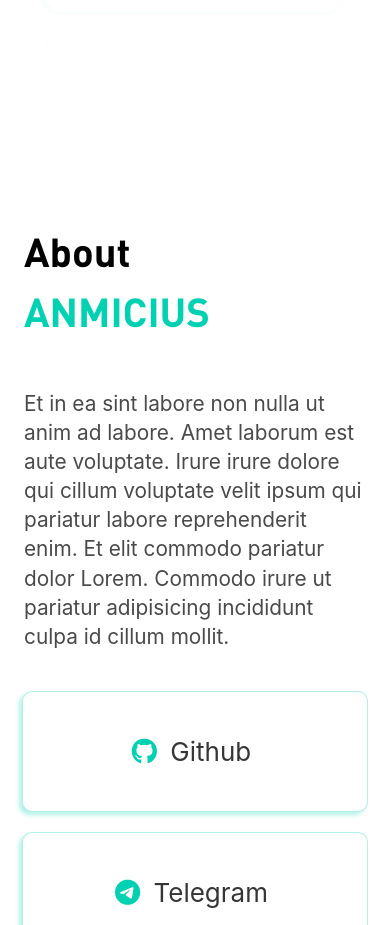
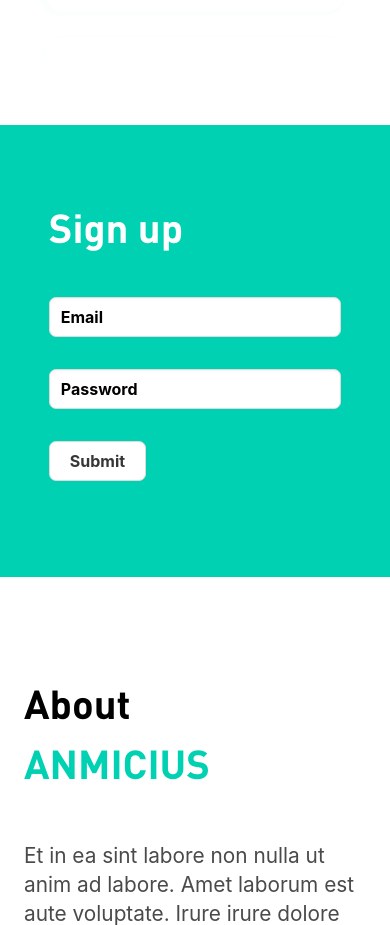
Before and after one commit to anmicius0/main, a React (Create React App) app: page / in a window 390 px wide. Shown: the part 2620-3545 px from the top of the page. Built offline with nearby package versions, Linux system fonts and the light colour scheme.

Commit message:
mobile sign up

```diff
--- a/src/App.css
+++ b/src/App.css
@@ -186,6 +186,57 @@ h3 {
   color: #ffffff;
 }
 
+.signup-page {
+  padding: 2em;
+}
+
+.signup-page h2 {
+  color: #ffffff;
+  text-align: start;
+  margin: 1em 0 !important;
+}
+
+.signup-page .container {
+  margin-bottom: 4em;
+}
+
+.signup-page .container input {
+  margin-bottom: 2em;
+  border-radius: 7px;
+  width: 75vw;
+  font-weight: 700;
+}
+
+.signup-page .container input::-webkit-input-placeholder {
+  width: 75vw;
+  font-weight: 700;
+  color: #000000;
+}
+
+.signup-page .container input:-ms-input-placeholder {
+  width: 75vw;
+  font-weight: 700;
+  color: #000000;
+}
+
+.signup-page .container input::-ms-input-placeholder {
+  width: 75vw;
+  font-weight: 700;
+  color: #000000;
+}
+
+.signup-page .container input::placeholder {
+  width: 75vw;
+  font-weight: 700;
+  color: #000000;
+}
+
+.signup-page .container .button {
+  border-radius: 7px;
+  font-weight: 700;
+  width: 25vw;
+}
+
 #about {
   height: auto;
   overflow: visible;
--- a/src/App.js
+++ b/src/App.js
@@ -7,6 +7,7 @@ import Landing from "./component/Landing";
 import Projects from "./component/Projects";
 import Banner from "./component/Banner";
 import Blog from "./component/Blog";
+import Signup from "./component/Signup";
 import About from "./component/About";
 import Footer from "./component/Footer";
 
@@ -38,6 +39,7 @@ function App() {
       <Projects projects={projects} />
       <Banner />
       <Blog />
+      <Signup />
       <About contacts={contacts} />
       <Footer />
     </>
--- a/src/App.scss
+++ b/src/App.scss
@@ -213,6 +213,41 @@ h3 {
 }
 
 //*******************************************************************
+//  Signup                                                         //
+//*******************************************************************
+.signup-page {
+  padding: 2em;
+
+  h2 {
+    color: #ffffff;
+    text-align: start;
+    margin: 1em 0 !important;
+  }
+
+  .container {
+    margin-bottom: 4em;
+
+    input {
+      margin-bottom: 2em;
+      border-radius: 7px;
+      width: 75vw;
+      font-weight: 700;
+    }
+
+    input::placeholder {
+      width: 75vw;
+      font-weight: 700;
+      color: #000000;
+    }
+
+    .button {
+      border-radius: 7px;
+      font-weight: 700;
+      width: 25vw;
+    }
+  }
+}
+//*******************************************************************
 //  About                                                          //
 //*******************************************************************
 
--- /dev/null
+++ b/src/component/Signup.js
@@ -0,0 +1,34 @@
+import React from "react";
+
+const Signup = () => {
+  return (
+    <div className={"hero is-primary signup-page"}>
+      <div className={"container"}>
+        <h2>Sign up</h2>
+        <div className={"field"}>
+          <div className={"control"}>
+            <input
+              type="email"
+              className={"input"}
+              placeholder="Email"
+              required
+            ></input>
+          </div>
+          <div className={"control"}>
+            <input
+              type="password"
+              className={"input"}
+              placeholder="Password"
+              required
+            ></input>
+          </div>
+          <div className={"control"}>
+            <button className={"button"}>Submit</button>
+          </div>
+        </div>
+      </div>
+    </div>
+  );
+};
+
+export default Signup;
```
Also changed, not shown: 1 other file (tests, documents, lock files or other folders).
